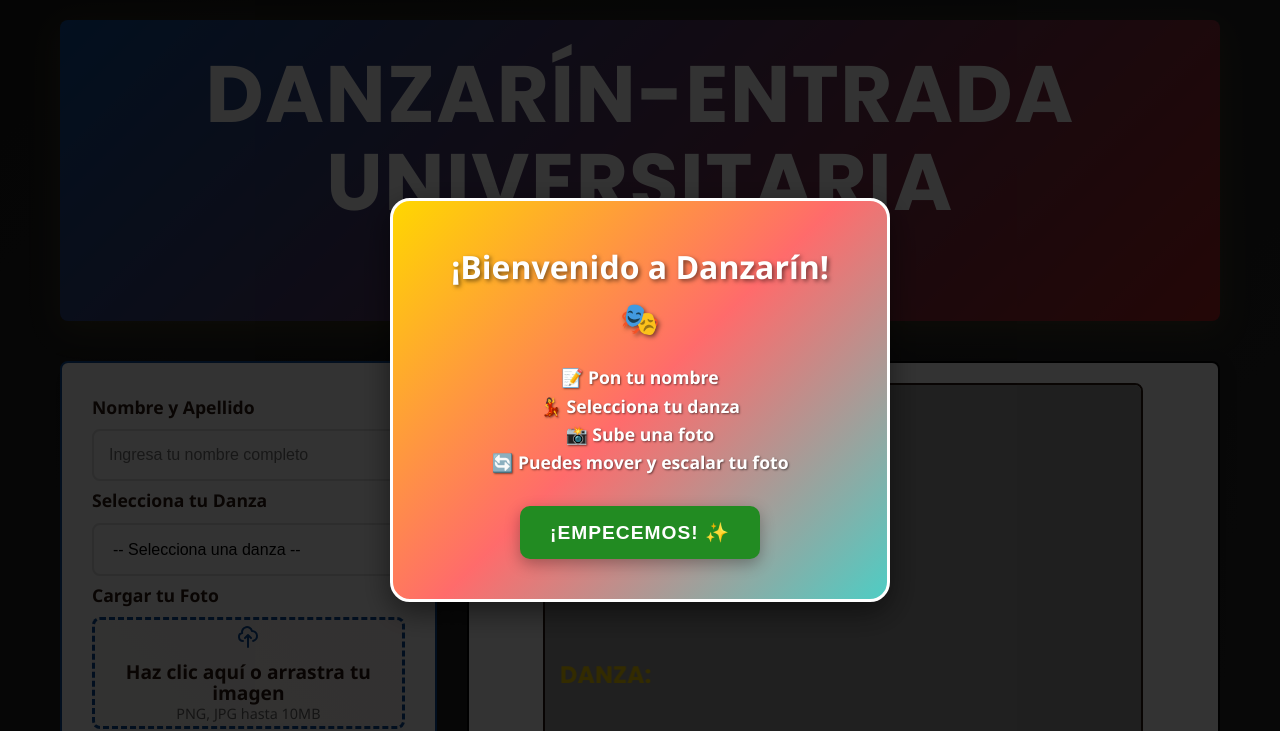
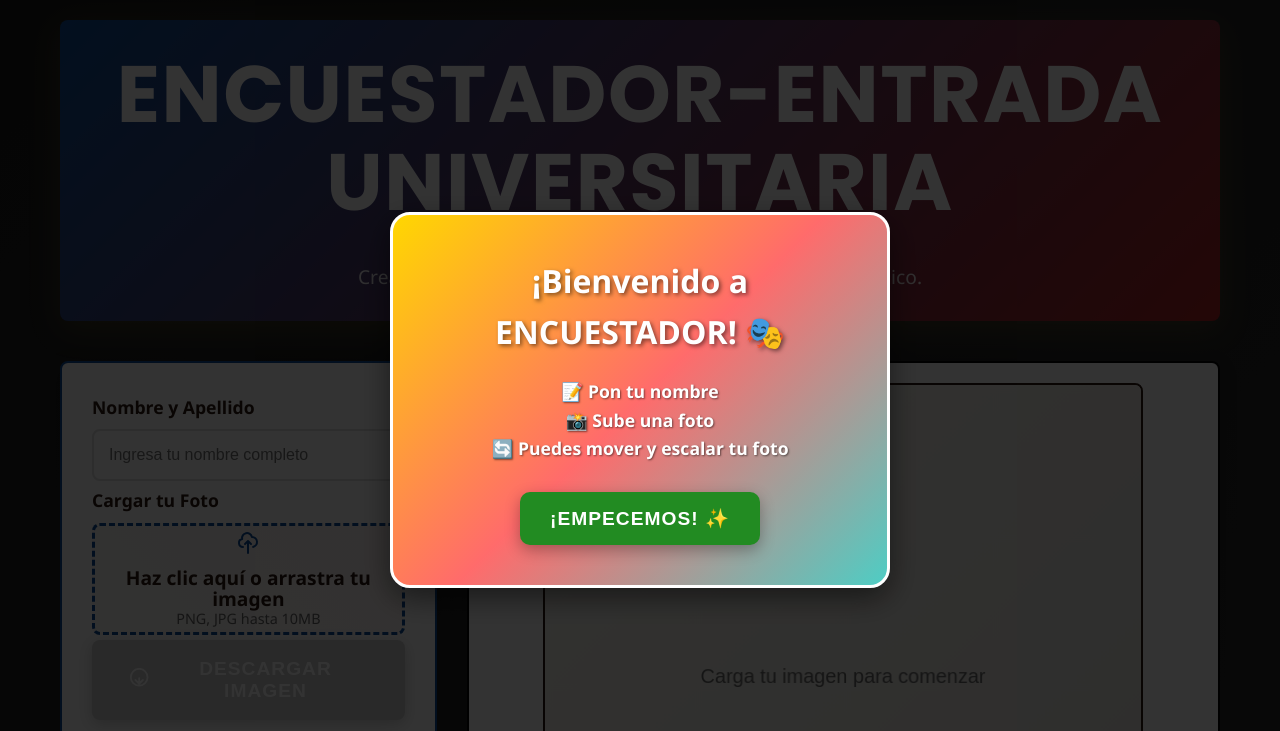
Before and after one commit to fulusfx/SOY-ENCUESTADOR, a plain HTML site: page index.html in a window 1280 px wide. Shown: the top 731 px of the page. Drawn offline with Linux system fonts and the light colour scheme.

Commit message:
Update index.html

```diff
--- a/index.html
+++ b/index.html
@@ -3,7 +3,7 @@
 <head>
     <meta charset="UTF-8">
     <meta name="viewport" content="width=device-width, initial-scale=1.0">
-    <title>Danzarín - REGISTRO DE ENTRADA UNIVERSITARIA USFX 2025</title>
+    <title>ENCUESTADOR - REGISTRO DE ENTRADA UNIVERSITARIA USFX 2025</title>
     <link rel="stylesheet" href="styles.css">
 
 <link rel="preconnect" href="https://fonts.googleapis.com">
@@ -16,10 +16,9 @@
 <!-- Mensaje de introducción -->
 <div id="introModal" class="intro-modal">
     <div class="intro-content">
-        <h2 class="intro-title">¡Bienvenido a Danzarín! 🎭</h2>
+        <h2 class="intro-title">¡Bienvenido a ENCUESTADOR! 🎭</h2>
         <div class="intro-text">
             <p><strong>📝 Pon tu nombre</strong></p>
-            <p><strong>💃 Selecciona tu danza</strong></p>
             <p><strong>📸 Sube una foto</strong></p>
             <p><strong>🔄 Puedes mover y escalar tu foto</strong></p>
         </div>
@@ -29,7 +28,7 @@
 
     <div class="container">
         <header class="header">
-            <h1 class="title">DANZARÍN-ENTRADA UNIVERSITARIA</h1>
+            <h1 class="title">ENCUESTADOR-ENTRADA UNIVERSITARIA</h1>
 
             <!-- ✅ CONTADORES PEQUEÑOS: SOLO ICONO + NÚMERO -->
             <div class="stats-container">
@@ -48,7 +47,7 @@
                 </div>
             </div>
 
-            <p class="subtitle">Crea tu foto oficial de danza folklórica boliviana</p>
+            <p class="subtitle">Crea tu foto oficial de ENCUESTADOR, para analisis economico.</p>
         </header>
 
         <main class="main-content">
@@ -58,28 +57,7 @@
                     <input type="text" id="fullName" class="form-input" placeholder="Ingresa tu nombre completo">
                 </div>
 
-                <div class="form-group">
-                    <label for="danceSelect" class="form-label">Selecciona tu Danza</label>
-                    <select id="danceSelect" class="form-select">
-                        <option value="">-- Selecciona una danza --</option>
-                        <option value="Diablada">Diablada</option>
-                        <option value="Morenada">Morenada</option>
-                        <option value="Caporal">Caporal</option>
-                        <option value="Tinkuy">Tinkuy</option>
-                        <option value="Mineritos">Mineritos</option>
-                        <option value="Cueca Chuquisaqueña">Cueca Chuquisaqueña</option>
-                        <option value="Tobas">Tobas</option>
-                        <option value="Estampa Chapaca">Estampa Chapaca</option>
-						<option value="Carnaval Chicheño">Carnaval Chicheño</option>
-						<option value="Wititis">Wititis</option>
-						<option value="Tarqueada">Tarqueada</option>
-                        <option value="Pujllay">Pujllay</option>
-						<option value="Saya Afroboliviana">Saya Afroboliviana</option>
-						<option value="Pim pim">Pim pim</option>
-						<option value="Chacarera">Chacarera</option>
-                        <option value="Otros">Otros</option>
-                    </select>
-                </div>
+
 
                 <div class="form-group" id="otherDanceGroup" style="display: none;">
                     <label for="otherDance" class="form-label">Especifica la Danza</label>
```
